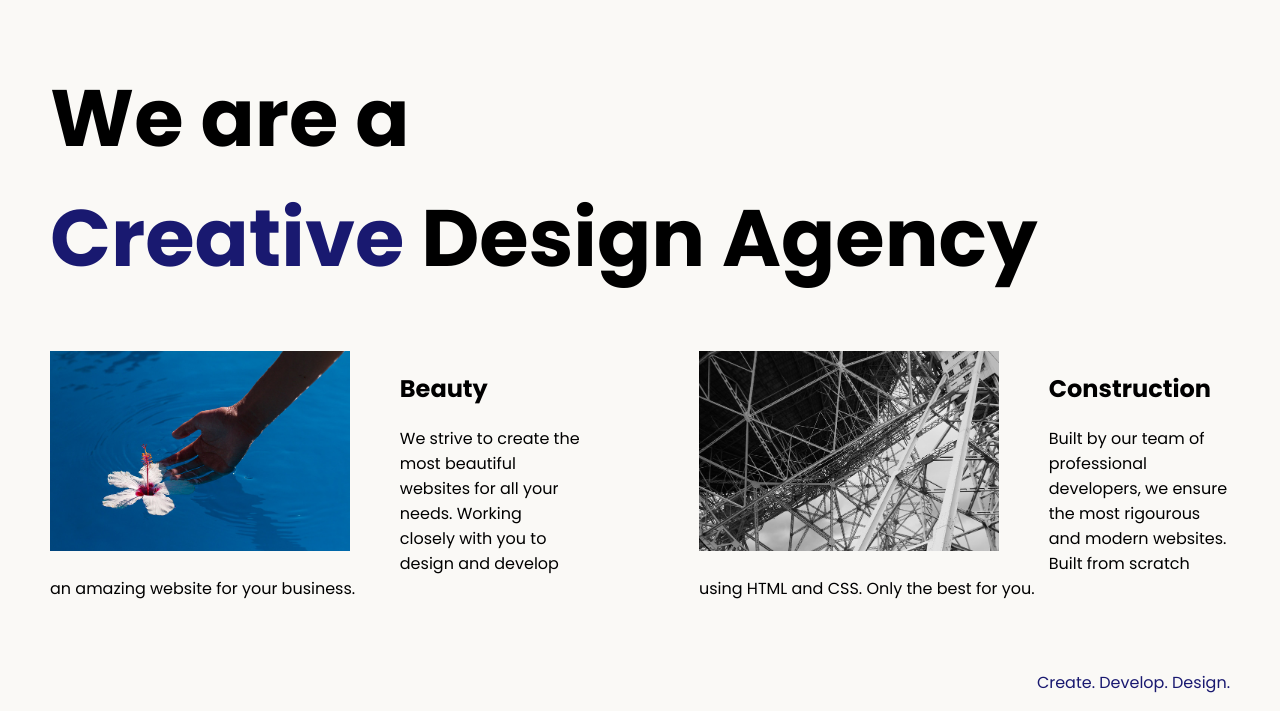
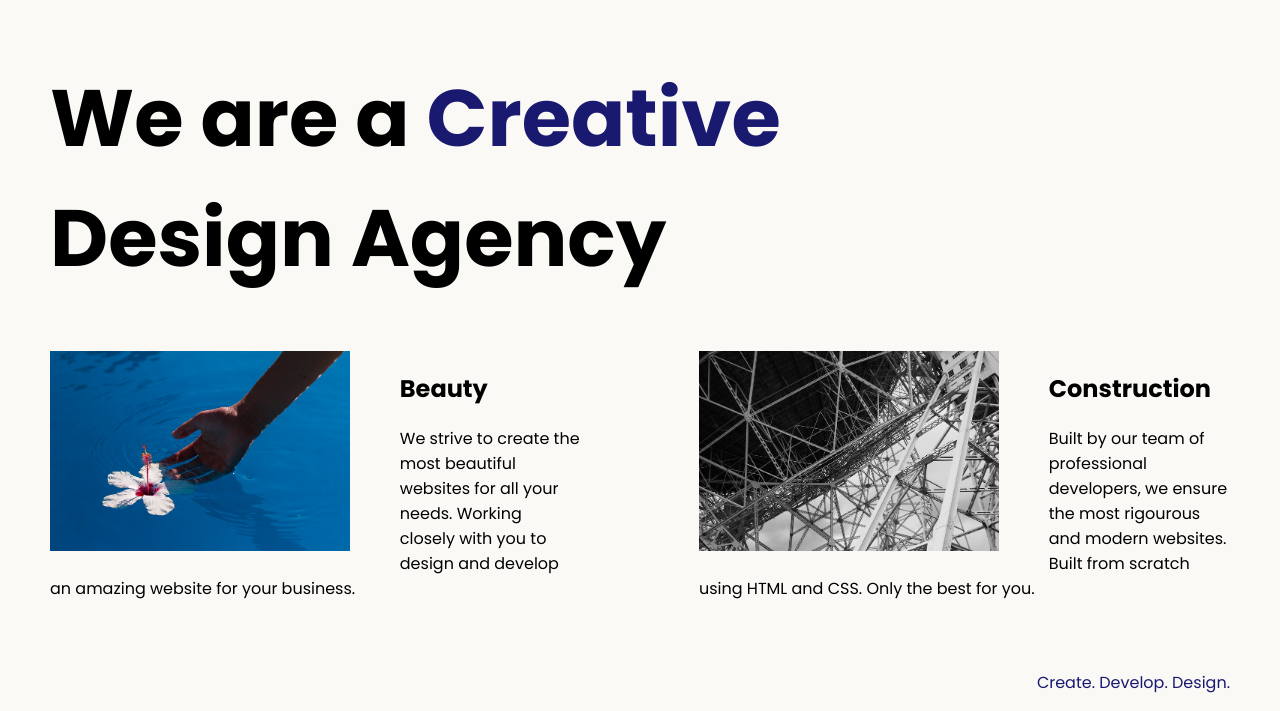
Before and after one commit to rolandboros/agency1, a plain HTML site: page index.html in a window 1280 px wide. Shown: the part 99-810 px from the top of the page. Drawn offline with Linux system fonts and the light colour scheme.

Commit message:
Update index.html

```diff
--- a/index.html
+++ b/index.html
@@ -14,7 +14,7 @@
 <body>
   <div class="main">
     <img class="logo" src="./assets/images/logo.png" alt="logo">
-    <h1>We are a <br/><span class="creative">Creative</span> Design Agency</h1>
+    <h1>We are a <span class="creative">Creative</span><br/> Design Agency</h1>
     <div class="left card"><img class="tile-image" src="./assets/images/beautiful.jpg" alt="hand and flower in water">
       <h2 class="card-title">Beauty</h2>
       <p class="card-text">We strive to create the most beautiful websites for all your needs. Working closely with you
```
